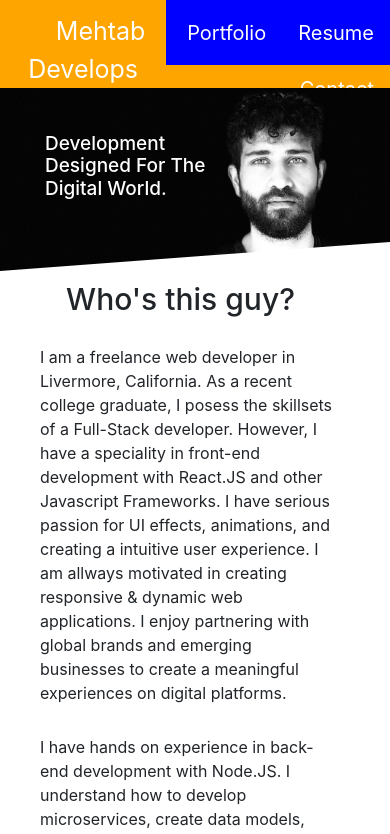
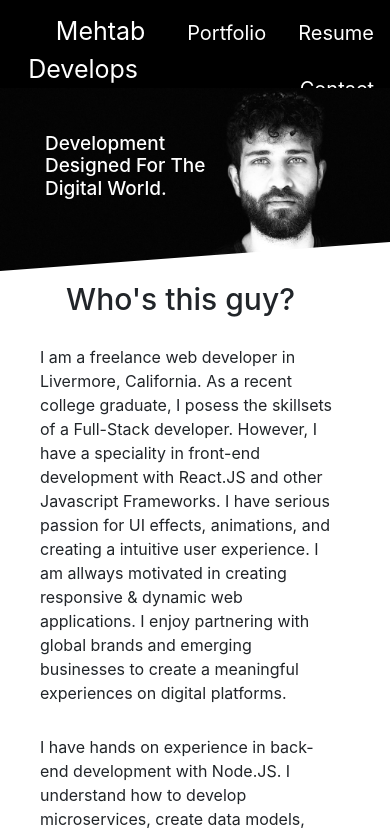
Before and after one commit to mehtab98/portfolio, a React (Create React App) app: page / in a window 390 px wide. Shown: the top 834 px of the page. Built offline with nearby package versions, Linux system fonts and the light colour scheme.

Commit message:
navbar hotfix

```diff
--- a/src/components/navbar/navbar.css
+++ b/src/components/navbar/navbar.css
@@ -37,12 +37,12 @@
 
 @media only screen and (max-width: 420px) {
   .nav {
-    background-color: blue;
+    background-color: black;
   }
   .nav_align {
     display: hidden;
     justify-content: space-between;
     align-items: baseline;
-    background-color: orange;
+    background-color: black;
   }
 }
```
